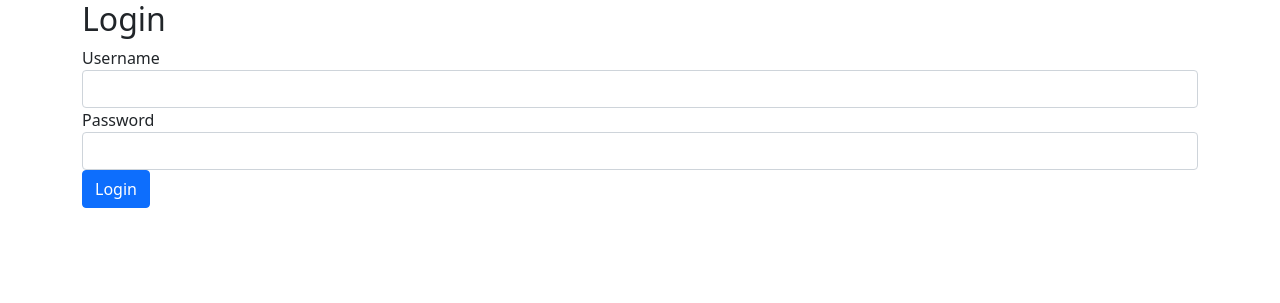
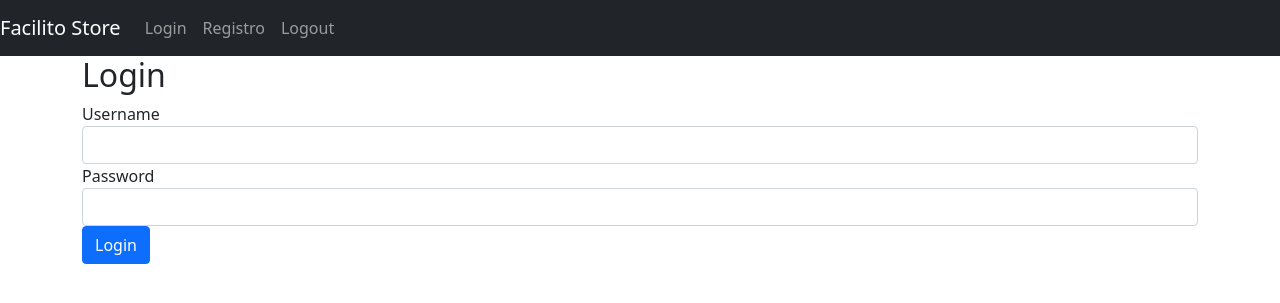
Before and after one commit to owcpirez/facilito_store, a Django app: template templates/users/login.html in a window 1280 px wide. Shown: the top 303 px of the page. Run offline with Django 3.2, Linux system fonts and the light colour scheme; the template is opened without the code that fills it, so the values that code supplies are empty; some libraries are stand-ins or nearby versions.

Commit message:
Facilito Store

```diff
--- a/templates/base.html
+++ b/templates/base.html
@@ -9,6 +9,9 @@
     <link href="https://cdn.jsdelivr.net/npm/bootstrap@5.1.3/dist/css/bootstrap.min.css" rel="stylesheet" integrity="sha384-1BmE4kWBq78iYhFldvKuhfTAU6auU8tT94WrHftjDbrCEXSU1oBoqyl2QvZ6jIW3" crossorigin="anonymous">
 </head>
 <body>
+
+    {% include 'navbar.html' %}
+
     <div class="container">
 
         {% include 'messages.html' %}
--- /dev/null
+++ b/templates/navbar.html
@@ -0,0 +1,26 @@
+<nav class="navbar navbar-expand-md bg-dark navbar-dark">
+    <a href="#" class="navbar-brand">Facilito Store</a>
+
+    <button type="button" name="button" class="navbar-toggler navbar-toggler-right" data-toggler="collapse" data-target="#navb">
+        <span class="navbar-toggler-icon"></span>
+    </button>
+
+    <div id="navb" class="navbar-collapse collapse hide">
+
+        <ul class="nav navbar-nav ml-auto">
+            <li class="navbar-item">
+                <a href="#" class="nav-link">Login</a>
+            </li>
+
+            <li class="navbar-item">
+                <a href="#" class="nav-link">Registro</a>
+            </li>
+
+            <li class="navbar-item">
+                <a href="#" class="nav-link">Logout</a>
+            </li>
+        </ul>
+
+    </div>
+
+</nav>
```
Also changed, not shown: db.sqlite3.
